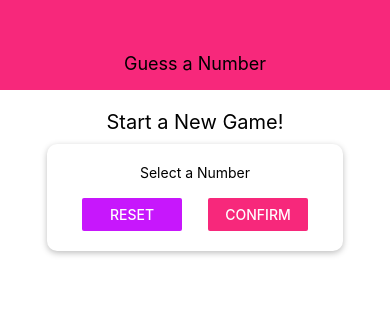
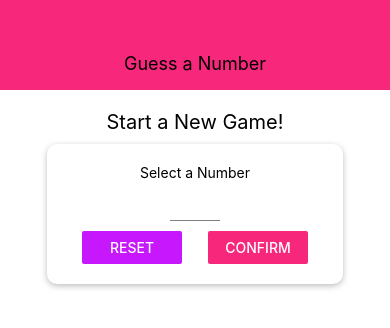
Before and after one commit to ali-bulut/react-native-guessing-number-app, a React Native app: screen / in a window 390 px wide. Shown: the top 328 px of the page. Built offline with nearby package versions, Linux system fonts and the light colour scheme.

Commit message:
text input styles have been configured

```diff
--- /dev/null
+++ b/components/Input.js
@@ -0,0 +1,22 @@
+import React from 'react';
+
+import {TextInput, StyleSheet} from 'react-native';
+
+const Input = (props) => {
+    return (
+        //we use {...props} because when we use the fields about textInput component from another component
+        //we able to change this component's fields.
+        <TextInput {...props} style={{...styles.input, ...props.style}} />
+    );
+};
+
+const styles = StyleSheet.create({
+    input:{
+        height:30,
+        borderBottomColor:'grey',
+        borderBottomWidth:1,
+        marginVertical:10
+    }
+})
+
+export default Input;
--- a/screens/StartGameScreen.js
+++ b/screens/StartGameScreen.js
@@ -1,23 +1,34 @@
-import React from 'react';
-import {View, Text, StyleSheet, TextInput, Button} from 'react-native';
+import React, {useState} from 'react';
+import {View, Text, StyleSheet, Button, TouchableWithoutFeedback, Keyboard} from 'react-native';
 
 import Colors from '../constants/colors';
 
 import Card from '../components/Card';
+import Input from '../components/Input';
 
 const StartGameScreen = () => {
+
+    const [enteredValue, setEnteredValue] = useState('');
+
+    const numberInputHandler = (inputText) => {
+        setEnteredValue(inputText.replace(/[^0-9]/g, ''));
+    }
+
     return (
+        //when we click the screen the keyboard will be closed automatically
+        <TouchableWithoutFeedback onPress={() => {Keyboard.dismiss()}}>
         <View style={styles.screen}>
             <Text style={styles.title}>Start a New Game!</Text>
             <Card style={styles.inputContainer}>
                 <Text>Select a Number</Text>
-                <TextInput />
+                <Input onChangeText={numberInputHandler} value={enteredValue} blurOnSubmit autoCapitalize='none' autoCorrect={false} keyboardType="number-pad" maxLength={2} style={styles.input} />
                 <View style={styles.buttonContainer}>
                     <View style={styles.button}><Button title="Reset" onPress={() => {}} color={Colors.secondary} /></View>
                     <View style={styles.button}><Button title="Confirm" onPress={() => {}} color={Colors.primary} /></View>
                 </View>
             </Card>
         </View>
+        </TouchableWithoutFeedback>
     );
 };
 
@@ -45,6 +56,10 @@ const styles = StyleSheet.create({
     },
     button:{
         width: 100
+    },
+    input:{
+        width:50,
+        textAlign:'center'
     }
 });
 
```
